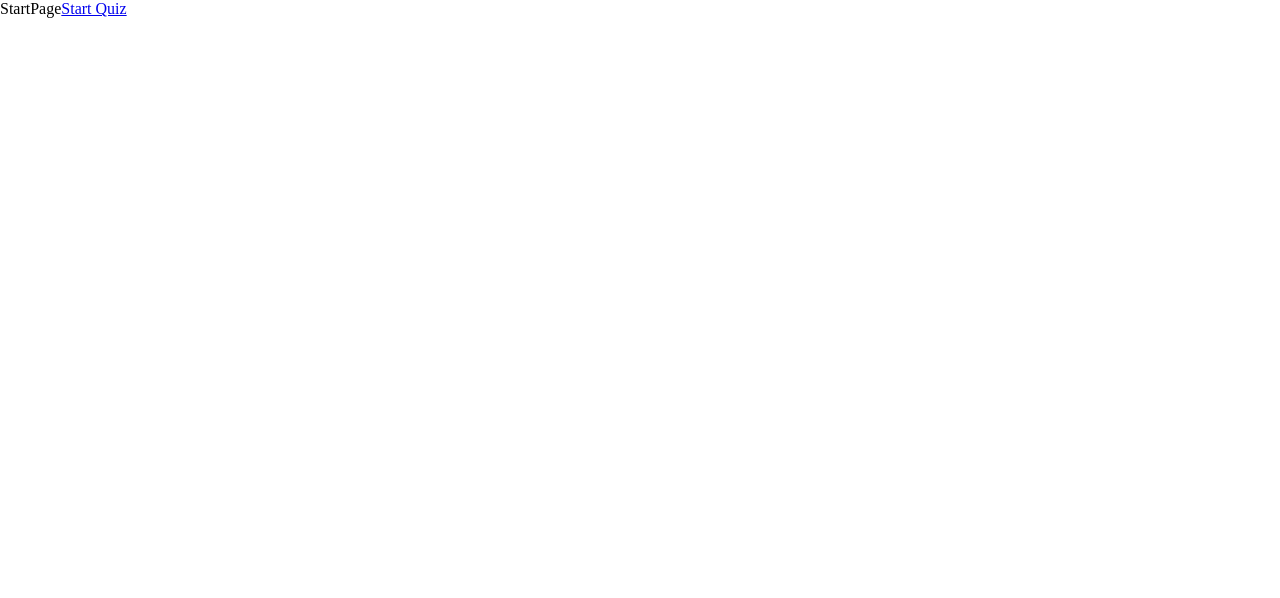
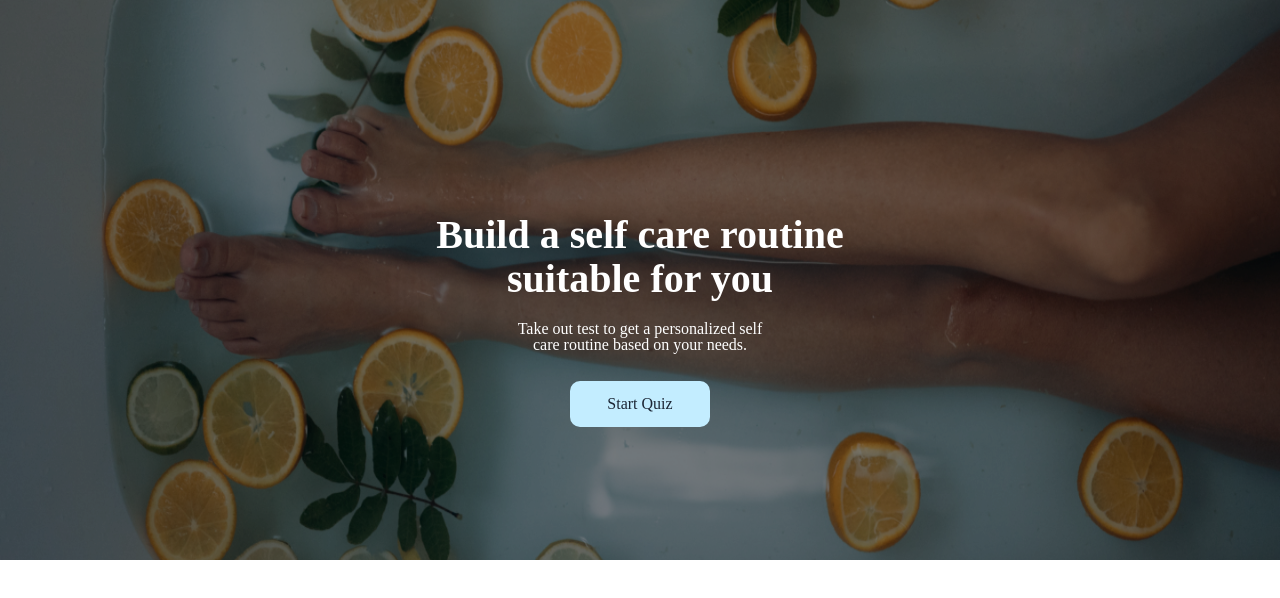
Before and after one commit to IrinaDemostenova/Skincare-quiz, a React (Vite) app in the folder Skincare-quiz/: page / in a window 1280 px wide. Shown: the top 598 px of the page. Built offline with nearby package versions, Linux system fonts and the light colour scheme.

Commit message:
Adding CSS to the start page

```diff
--- a/Skincare-quiz/src/Components/Slider/Slider.css
+++ b/Skincare-quiz/src/Components/Slider/Slider.css
@@ -1,3 +1,41 @@
+#daily-routine {
+    display: flex;
+    flex-direction: column;
+    justify-content: center;
+    align-items: center;
+    background-color: rgba(238, 247, 251, 1);
+    height: 56vh;
+    width: 304px;
+    text-align: center;
+    border-radius: 10px;
+    box-shadow: 0 0 20px rgba(0, 0, 0, 0.3);
+    padding: 10px;
+    margin-top: -1.5vh;
+}
+
+#daily-routine h3 {
+    font-family: Grange;
+    font-size: 24px;
+    font-weight: 600;
+    line-height: 26.4px;
+    text-align: center;
+    color: rgba(28, 38, 53, 1);
+    width: 70.5%;
+    margin: 0;
+    margin-bottom: 1.5vh;
+}
+
+#daily-routine p {
+    font-family: Proxima Nova;
+    font-size: 16px;
+    font-weight: 400;
+    line-height: 24px;
+    text-align: left;
+    color: rgba(28, 38, 53, 1);
+    width: 70.5%;
+    margin: 0;
+}
+
 #slider {
     display: flex;
     justify-content: center;
--- a/Skincare-quiz/src/Components/Slider/Slider.jsx
+++ b/Skincare-quiz/src/Components/Slider/Slider.jsx
@@ -3,6 +3,7 @@ import PropTypes from 'prop-types';
 import ProductCard from "../ProductCard/ProductCard";
 import './Slider.css';
 import next from "..//../Images/next.svg";
+
 
 const Slider = ({ products }) => {
     const [currentProducts, setCurrentProducts] = useState(null);
@@ -10,8 +11,13 @@ const Slider = ({ products }) => {
     const [numberOfPages, setNumberOfPages] = useState(1);
 
     useEffect(() => {
-        setCurrentProducts(products.slice(3 * (page - 1), 3 * page));
-        setNumberOfPages(Math.ceil(products.length / 3))
+        if (page === 1) {
+            setCurrentProducts(products.slice(0, 2))
+        } else {
+            setCurrentProducts(products.slice((3 * (page - 1)) - 1, (3 * page) - 1));
+        }
+
+        setNumberOfPages(Math.ceil((products.length + 1) / 3))
     }, [page, products])
 
     const changePage = (direction) => {
@@ -26,6 +32,10 @@ const Slider = ({ products }) => {
         <>
             <div id="slider">
                 <img id="previous-arrow" className={page === 1 ? 'hidden' : ''} src={next} alt="previous" onClick={() => changePage('previous')} />
+                {page === 1 && <div id="daily-routine">
+                    <h3>Daily routine</h3>
+                    <p>Perfect for if you&apos;re looking for soft, nourished skin, our moisturizing body washes are made with skin-natural nutrients that work with your skin to replenish moisture. With a light formula, the bubbly lather leaves your skin feeling cleansed and cared for. And by choosing relaxing fragrances you can add a moment of calm to the end of your day.</p>
+                </div>}
                 {currentProducts?.map(product => <ProductCard key={product.id} product={product} />)}
                 <img id="next-arrow" className={page === numberOfPages ? 'hidden' : ''} src={next} alt="next" onClick={() => changePage('next')} />
             </div>
--- a/Skincare-quiz/src/Views/StartPage/StartPage.css
+++ b/Skincare-quiz/src/Views/StartPage/StartPage.css
@@ -0,0 +1,65 @@
+#start-page {
+    position: relative;
+    display: flex;
+    justify-content: center;
+}
+
+#start-page img {
+    width: 100%;
+    height: 100%;
+    filter: brightness(50%);
+    position: absolute;
+    z-index: -1;
+}
+
+#start-page-text {
+    display: flex;
+    flex-direction: column;
+    align-items: center;
+    justify-content: center;
+    width: 32vw;
+    text-align: center;
+    height: 70vh;
+    color: rgba(255, 255, 255, 1);
+}
+
+#start-page h1 {
+    font-family: Grange;
+    font-size: 40px;
+    font-weight: 600;
+    line-height: 44px;
+    text-align: center;
+    margin: 0;
+    margin-top: 10vh;
+}
+
+#start-page p {
+    font-family: Proxima Nova;
+    font-size: 16px;
+    font-weight: 400;
+    line-height: 16px;
+    text-align: center;
+    margin: 0;
+    margin-bottom: 3.5vh;
+    margin-top: 2.5vh;
+    width: 60%;
+}
+
+#start-page a {
+    font-family: Proxima Nova;
+    font-size: 16px;
+    font-weight: 500;
+    line-height: 19.49px;
+    text-align: center;
+    text-decoration: none;
+    color: rgba(28, 38, 53, 1);
+    background-color: rgba(195, 237, 255, 1);
+    border-radius: 10px;
+    padding: 13px;
+    width: 28%;
+}
+
+#start-page a:hover {
+    background-color: rgba(255, 255, 255, 1);
+    color: rgba(28, 38, 53, 1);
+}
--- a/Skincare-quiz/src/Views/StartPage/StartPage.jsx
+++ b/Skincare-quiz/src/Views/StartPage/StartPage.jsx
@@ -2,19 +2,25 @@ import { NavLink } from 'react-router-dom';
 import './StartPage.css';
 import AppContext from '../../context/AppContext';
 import { useContext, useEffect } from 'react';
-// import pic from "..//../Images/start-page-pic.png";
+import pic from "..//../Images/start-page-pic.png";
 
 const StartPage = () => {
-    const { setContext} = useContext(AppContext);
+    const { setContext } = useContext(AppContext);
 
     useEffect(() => {
-        setContext({selectedAnswers: null});
+        setContext({ selectedAnswers: null });
     }, [])
 
-    return <>
-    StartPage
-    <NavLink to={'/quiz/1'}>Start Quiz</NavLink>
-    </>
+    return (
+        <div id='start-page'>
+            <img src={pic} alt="background" />
+            <div id='start-page-text'>
+                <h1>Build a self care routine suitable for you</h1>
+                <p>Take out test to get a personalized self care routine based on your needs.</p>
+                <NavLink to={'/quiz/1'}>Start Quiz</NavLink>
+            </div>
+        </div>
+    )
 }
 
 export default StartPage;
```
